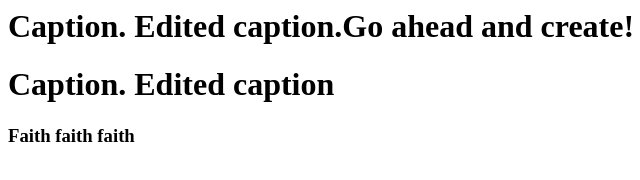
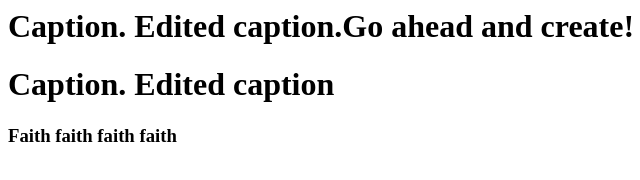
Before and after one commit to kudoman123/sampleDemo, a plain HTML site: page index.html in a window 1280 px wide. Shown: the full height of the page, 0-640 px from the left. Drawn offline with Linux system fonts and the light colour scheme.

Commit message:
added h3

```diff
--- a/index.html
+++ b/index.html
@@ -2,6 +2,6 @@
 <body>
 <h1>Caption. Edited caption.Go ahead and create!<h1>
 <h1>Caption. Edited caption<h1>
-<h3>Faith faith faith<h3>
+<h3>Faith faith faith faith<h3>
 </body>
 <html>
```
